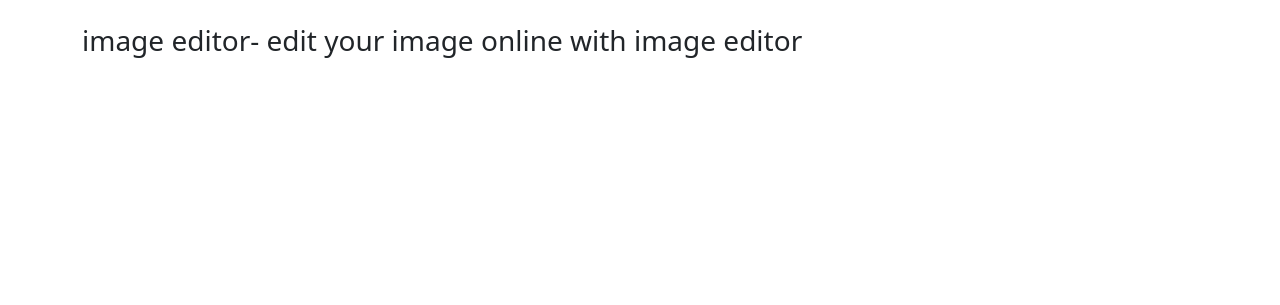
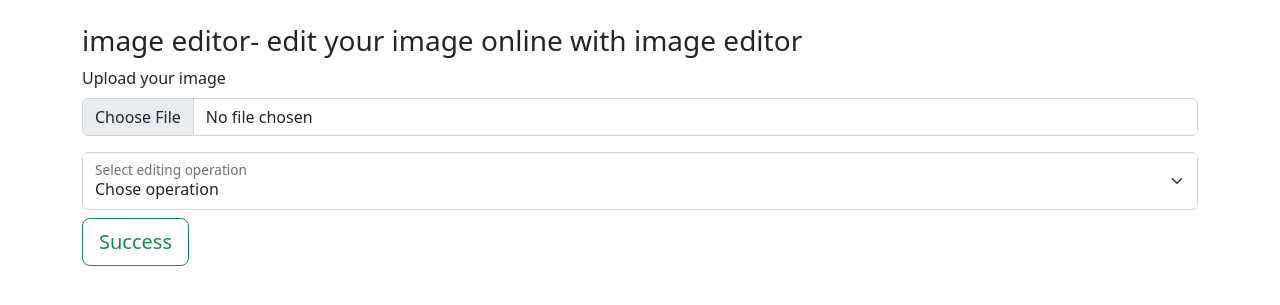
Before and after one commit to IshaqKHATTAK/image-editing-app, a Flask app: page / in a window 1280 px wide. Shown: the part 56-361 px from the top of the page. Run offline with Flask 3, Linux system fonts and the light colour scheme; some libraries are stand-ins or nearby versions.

Commit message:
form to upload image has added

```diff
--- a/main.py
+++ b/main.py
@@ -1,4 +1,4 @@
-from flask import Flask, render_template
+from flask import Flask, render_template, request
 
 app = Flask(__name__)
 
@@ -10,4 +10,9 @@ def hello_world():
 def about():
     return render_template('about.html')
 
+@app.route("/edit", methods = ['GET','POST'])
+def edit():
+    if request.method == 'POST':
+        return 'Post request is here'
+
 app.run(debug=True)
--- a/templates/index.html
+++ b/templates/index.html
@@ -38,6 +38,23 @@
 
     <div class="container my-4">
         <h1 class="fs-3">image editor- edit your image online with image editor</h1>
+        <form action="/edit" method="post" enctype="multipart/form-data">
+          <div class="mb-3">
+            <label for="formFile" class="form-label">Upload your image</label>
+            <input class="form-control" type="file" id="formFile">
+          </div>
+          <div class="form-floating">
+            <select class="form-select" id="floatingSelect" aria-label="Floating label select example">
+              <option selected>Chose operation</option>
+              <option value="cpng">Convert to PNG</option>
+              <option value="cgray">Convert to Grayscale</option>
+              <option value="cwebp">Convert to Webp</option>
+              <option value="cjpg">Convert to Jpg</option>
+            </select>
+            <label for="floatingSelect">Select editing operation</label>
+          </div>
+          <button type="submit" class="btn btn-outline-success btn-lg my-2">Success</button>
+        </form>
     </div>
     <script src="https://cdn.jsdelivr.net/npm/bootstrap@5.2.3/dist/js/bootstrap.bundle.min.js" integrity="sha384-kenU1KFdBIe4zVF0s0G1M5b4hcpxyD9F7jL+jjXkk+Q2h455rYXK/7HAuoJl+0I4" crossorigin="anonymous"></script>
   </body>
```
